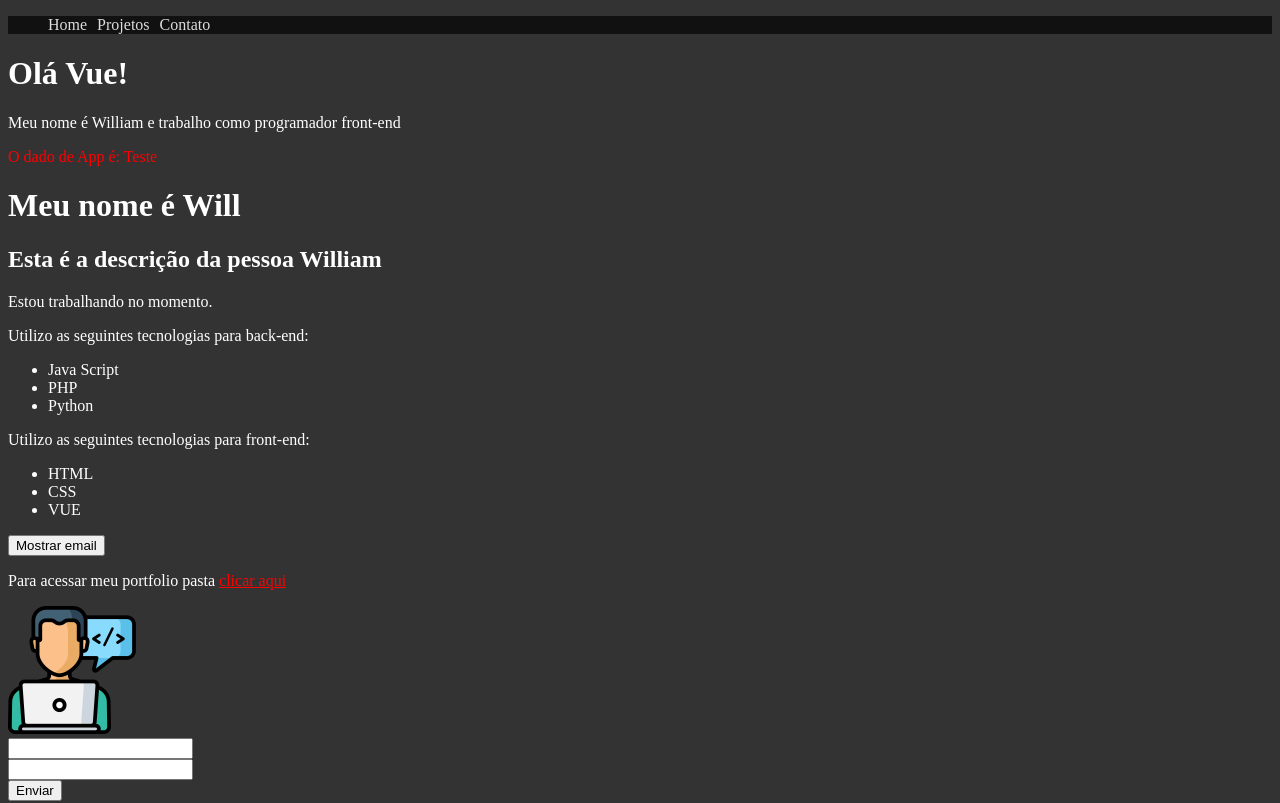
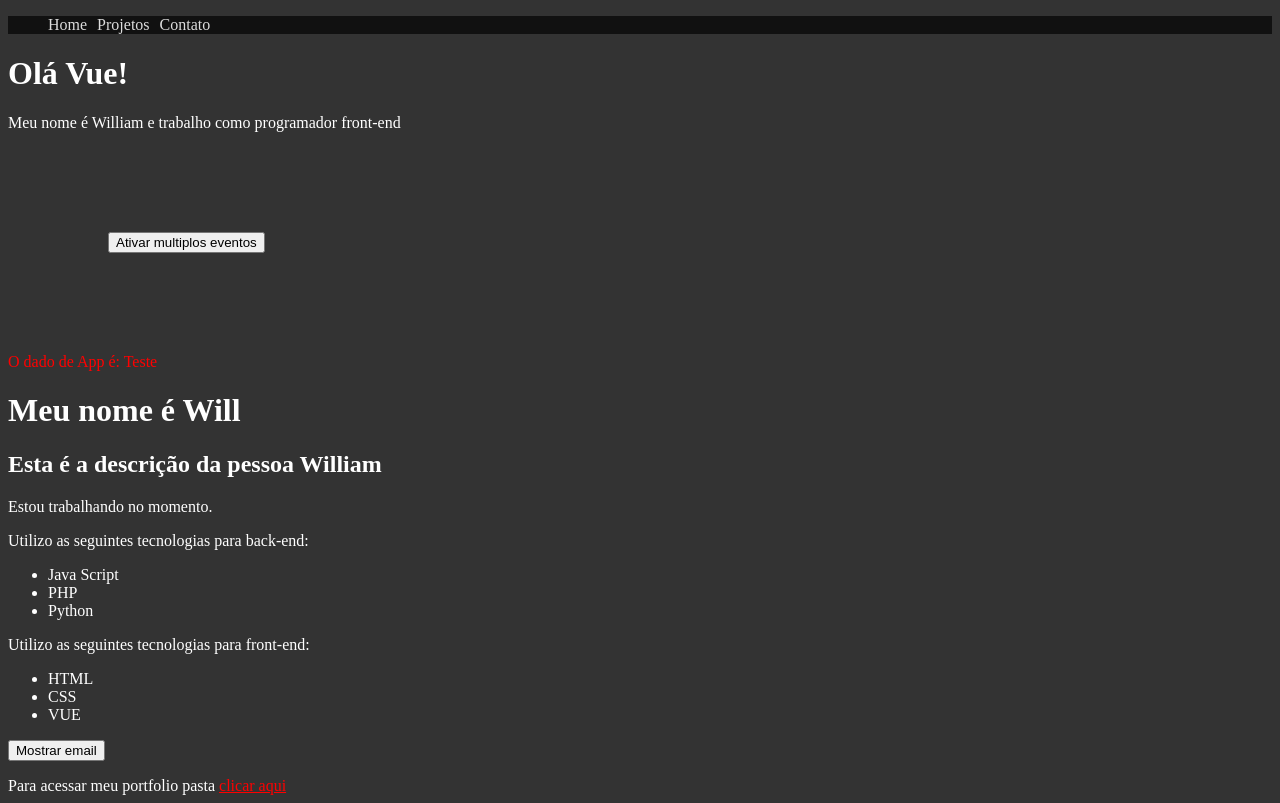
Before and after one commit to williammeier/learn_vue.js, a Vue app in the folder 2_project_vue/: page / in a window 1280 px wide. Shown: the top 803 px of the page. Built offline with nearby package versions, Linux system fonts and the light colour scheme.

Commit message:
multiplos eventos

```diff
--- /dev/null
+++ b/2_project_vue/src/components/MultiplosEventos.vue
@@ -0,0 +1,38 @@
+<template>
+  <div>
+    <button @click="primeiro(txt1, $event), segundo(txt2, $event), terceiro()">
+      Ativar multiplos eventos
+    </button>
+    <p>{{ multiplos_eventos }}</p>
+  </div>
+</template>
+
+<script>
+export default {
+  name: 'MultiplosEventos',
+  data() {
+    return {
+      multiplos_eventos: '',
+      txt1: 'Primeiro evento',
+      txt2: 'Segundo evento',
+    }
+  },
+  methods: {
+    primeiro(txt, e) {
+      this.multiplos_eventos = txt
+    },
+    segundo(txt, e) {
+      setTimeout(() => (this.multiplos_eventos = txt), 500)
+    },
+    terceiro(txt, e) {
+      setTimeout(() => (this.multiplos_eventos = ''), 1500)
+    },
+  },
+}
+</script>
+
+<style scoped>
+div {
+  margin: 100px;
+}
+</style>
--- a/2_project_vue/src/components/PrimeiroComponente.vue
+++ b/2_project_vue/src/components/PrimeiroComponente.vue
@@ -2,12 +2,18 @@
   <div>
     <h1>Olá Vue!</h1>
     <p>Meu nome é {{ nome }} e trabalho como {{ profissao }}</p>
+    <MultiplosEventos />
   </div>
 </template>
 
 <script>
+import MultiplosEventos from './MultiplosEventos.vue'
+
 export default {
   name: 'PrimeiroComponente',
+  components: {
+    MultiplosEventos,
+  },
   data() {
     return {
       nome: 'William',
```
